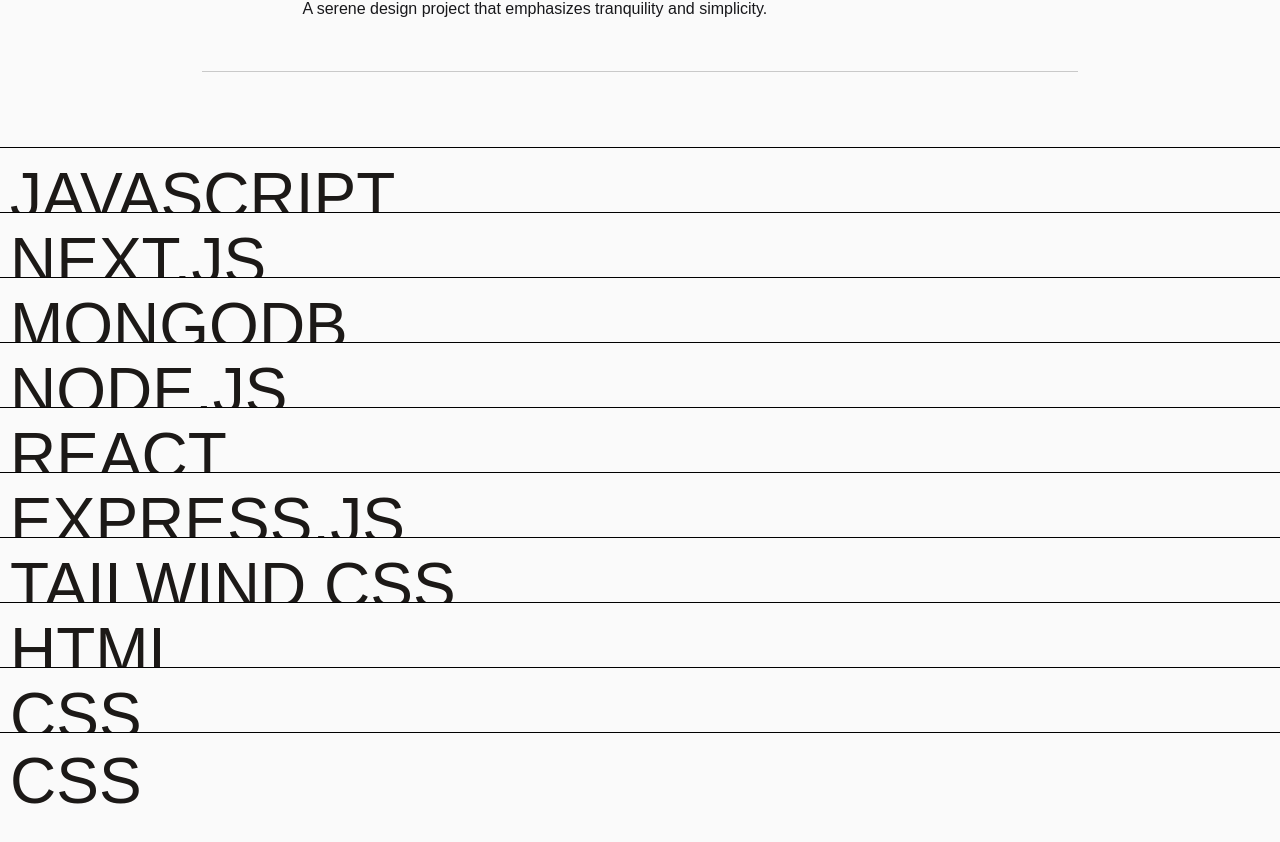
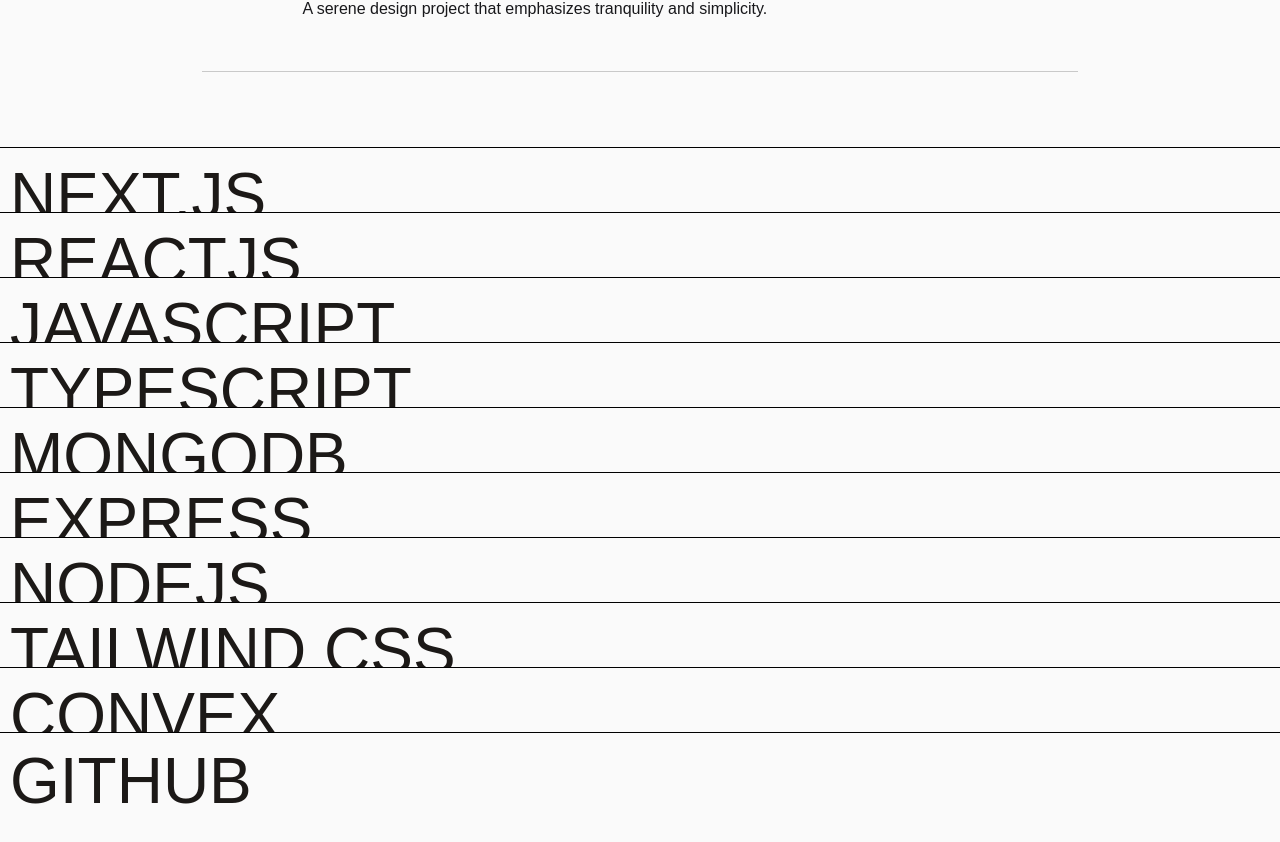
Before and after one commit to tusharathub/portf, a Next.js app: page / in a window 1280 px wide. Shown: the part 1971-2813 px from the top of the page. Built offline with nearby package versions, Linux system fonts and the light colour scheme.

Commit message:
added skills

```diff
--- a/src/app/components/Skills/index.jsx
+++ b/src/app/components/Skills/index.jsx
@@ -4,45 +4,45 @@ import gsap from "gsap"
 const skills = [
 
     {
+        title: "Next.Js",
+        color: "#0CBCF0"
+    },
+    {
+        title: "ReactJs",
+        color: "#F0BA18"
+    },
+    {
         title: "Javascript",
         color: "#DCF018"
     },
     {
-        title: "Next.Js",
-        color: "#0CBCF0"
-  },
-  {
-      title: "MongoDB",
-      color: "#8C0CF0"
-    },
-    {
-        title: "Node.js",
+        title: "Typescript",
         color: "#18F0E8"
     },
     {
-        title: "React",
-        color: "#F0183C"
+        title: "MongoDB",
+        color: "#8C0CF0"
     },
     {
-        title: "Express.js",
-        color: "#F0BA18"
+        title: "Express",
+        color: "#91F018"
+    },
+    {
+        title: "NodeJs",
+        color: "#F06318"
     },
     {
         title: "Tailwind CSS",
         color: "#0C34F0"
     },
     {
-        title: "HTML",
-        color: "#F06318"
+        title: "Convex",
+        color: "#F0183C"
     },
     {
-        title: "CSS",
+        title: "Github",
         color: "#F0F018"
     },
-    {
-    title: "CSS",
-    color: "#91F018"
-    }
 ]
 
  export default function Skills() {
```
